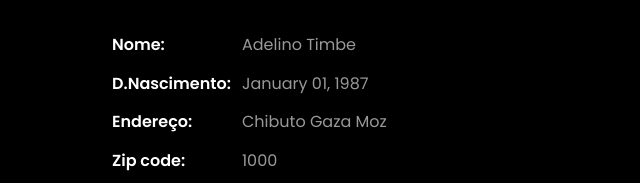
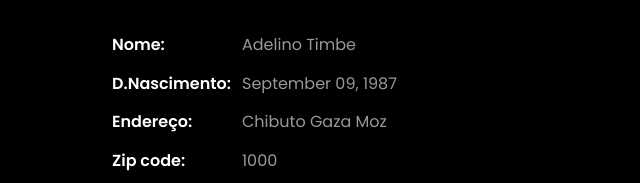
Before and after one commit to TechTimbe/mrtimbe, a plain HTML site: page index.html in a window 1280 px wide. Shown: the part 999-1182 px from the top of the page, 481-1121 px from the left. Drawn offline with Linux system fonts and the light colour scheme; animation ran at ten frames a second; files whose address does not match are found by name.

Commit message:
actualizado

```diff
--- a/index.html
+++ b/index.html
@@ -105,7 +105,7 @@
 		            <p>Dados Pessoas.</p>
 		            <ul class="about-info mt-4 px-md-0 px-2">
 		            	<li class="d-flex"><span>Nome:</span> <span>Adelino Timbe</span></li>
-		            	<li class="d-flex"><span>D.Nascimento:</span> <span>January 01, 1987</span></li>
+		            	<li class="d-flex"><span>D.Nascimento:</span> <span>September 09, 1987</span></li>
 		            	<li class="d-flex"><span>Endereço:</span> <span>Chibuto Gaza Moz</span></li>
 		            	<li class="d-flex"><span>Zip code:</span> <span>1000</span></li>
 		            	<li class="d-flex"><span>Email:</span> <span>techtimbeservice@gmail.com</span></li>
```
